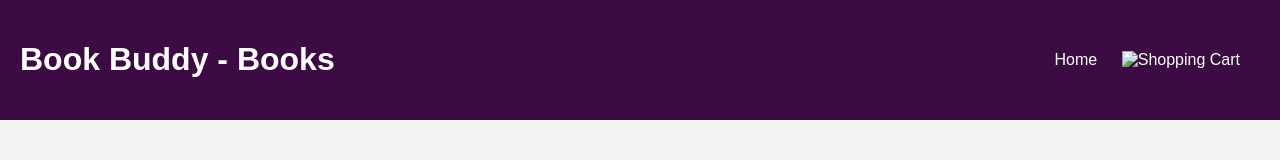
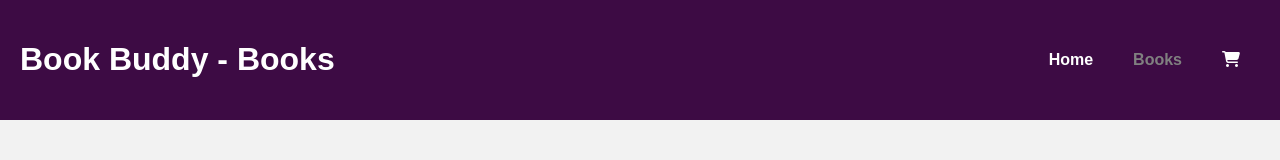
Before and after one commit to TrudyB-T/BookBuddy, a website: page public/Books.html in a window 1280 px wide. Shown: the top 160 px of the page. Drawn offline with nearby package versions, Linux system fonts and the light colour scheme.

Commit message:
fixed the navbar

```diff
--- a/public/Books.html
+++ b/public/Books.html
@@ -3,6 +3,7 @@
 <head>
     <meta charset="UTF-8">
     <meta name="viewport" content="width=device-width, initial-scale=1.0">
+    <link rel="stylesheet" href="https://cdnjs.cloudflare.com/ajax/libs/font-awesome/6.5.1/css/all.min.css">
     <title>Book Buddy - Books</title>
     <style>
         body {
@@ -19,19 +20,30 @@
             justify-content: space-between;
             align-items: center;
         }
-        nav ul {
-            list-style-type: none;
-            margin: 0;
-            padding: 0;
-        }
-        nav ul li {
-            display: inline;
-            margin-right: 20px;
-        }
-        nav ul li a {
-            text-decoration: none;
-            color: #fff;
-        }
+        #navbar{
+    display: flex;
+    align-items: right;
+    justify-content: right;
+  }
+
+  #navbar li{
+    list-style: none;
+    padding: 0 20px;
+    position: relative;
+  }
+
+  #navbar li a {
+    text-decoration: none;
+    font-size: 16px;
+    font-weight: 600;
+    color:  #fff;
+    transition: 0.3s ease;
+  }
+
+  #navbar li a:hover,
+  #navbar li a.current{
+    color: grey;
+  }
         main {
             padding: 20px;
         }
@@ -59,12 +71,13 @@
         <div class="logo">
             <h1>Book Buddy - Books</h1>
         </div>
-        <nav>
-            <ul>
-                <li><a href="home.html">Home</a></li>
-                <li><a href="cart.html"><img src="./image/carttttt.jpg" alt="Shopping Cart"></a></li>
+        <div>
+            <ul id="navbar">
+              <li><a href="home.html">Home</a></li>
+              <li><a class="current" href="books.html">Books</a></li>
+              <li><a><i class="fa fa-cart-shopping"></i></a></li>
             </ul>
-        </nav>
+           </div>
     </header>
     <main>
         <h2>Categories</h2>
```
